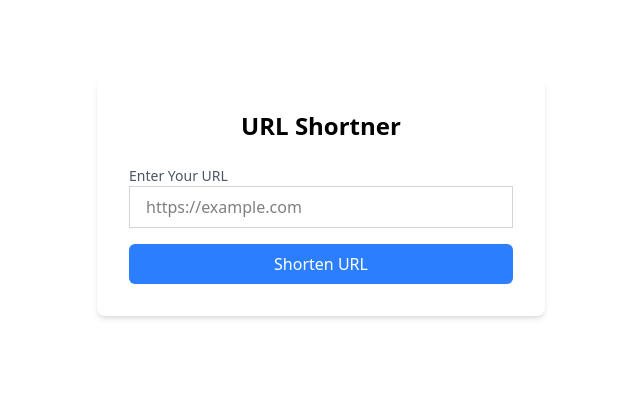
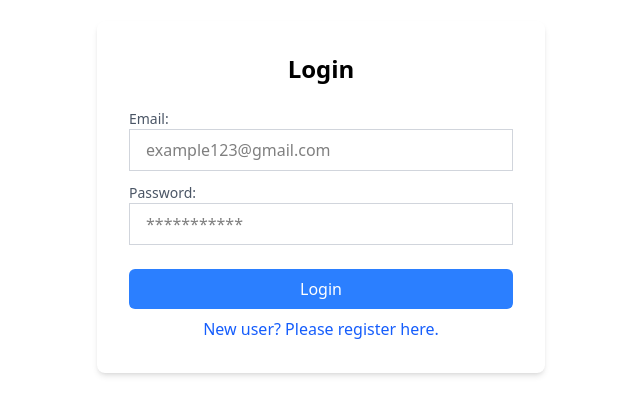
Before and after one commit to subhash1107/shortUrlF, a React (Vite) app: page / in a window 1280 px wide. Shown: the part 203-618 px from the top of the page, without its empty margins (319-959 px from the left). Built offline with nearby package versions, Linux system fonts and the light colour scheme.

Commit message:
created login form,signup form and corresponding pages

```diff
--- a/src/App.jsx
+++ b/src/App.jsx
@@ -1,9 +1,13 @@
 import React from 'react'
 import HomePage from './pages/HomePage'
+import SignUpLoginPage from './pages/SignUpLoginPage'
 
 const App = () => {
   return (
-    <div className=''><HomePage/></div>
+    <div className=''>
+      {/* <HomePage/> */}
+      <SignUpLoginPage/>
+    </div>
   )
 }
 
--- a/src/api/axiosInstance.js
+++ b/src/api/axiosInstance.js
@@ -2,6 +2,8 @@ import axios from "axios";
 
 const axiosInstance = axios.create({
   baseURL: "http://localhost:5000",
+  timeout:1000*10,
+  withCredentials:true
 });
 
 axiosInstance.interceptors.response.use(
--- /dev/null
+++ b/src/api/user.api.js
@@ -0,0 +1,26 @@
+import axiosInstance from "./axiosInstance";
+
+export const loginUser = async (email, password) => {
+  try {
+    const { data } = await axiosInstance.post("/auth/login", { email, password });
+    return data;
+  } catch (error) {
+    console.log(error.message);
+  }
+};
+export const registerUser = async (fullName,email, password) => {
+  try {
+    const { data } = await axiosInstance.post("/auth/signUp", { fullName,email, password });
+    return data;
+  } catch (error) {
+    console.log(error.message);
+  }
+};
+export const logutUser = async () => {
+  try {
+    const { data } = await axiosInstance.get("/auth/logout");
+    return data;
+  } catch (error) {
+    console.log(error.message);
+  }
+};
--- /dev/null
+++ b/src/components/LoginForm.jsx
@@ -0,0 +1,72 @@
+import { useState } from "react";
+import { loginUser } from "../api/user.api";
+
+const LoginForm = () => {
+  const [email, setEmail] = useState(null);
+  const [password, setPassword] = useState(null);
+  const [user,setUser] = useState(null)
+  const [error, setError] = useState(null);
+  const [loading, setLoading] = useState(false);
+
+  const submitHandler = async (e) => {
+    setLoading(true);
+    e.preventDefault();
+    try {
+      const data = await loginUser(email,password)
+      setUser(data);
+      console.log(user)
+      setEmail("");
+      setPassword('')
+    } catch (error) {
+      setError(error.message);
+    } finally {
+      setLoading(false);
+    }
+  };
+
+  return (
+    <form className="space-y-6" onSubmit={(e) => submitHandler(e)}>
+      <div className="">
+        <label
+          className="block font-medium text-sm text-gray-600"
+          htmlFor="email"
+        >
+          Email:
+        </label>
+        <input
+          type="email"
+          required
+          id="email"
+          placeholder="example123@gmail.com"
+          className="w-full px-4 py-2 border border-gray-300 mb-3"
+          value={email}
+          onChange={(e) => setEmail(e.target.value)}
+        />
+        <label
+          className="block font-medium text-sm text-gray-600"
+          htmlFor="loginpassword"
+        >
+          Password:
+        </label>
+        <input
+          type="password"
+          required
+          id="loginpassword"
+          placeholder="***********"
+          className="w-full px-4 py-2 border border-gray-300"
+          value={password}
+          onChange={(e) => setPassword(e.target.value)}
+        />
+      </div>
+      <button
+        type="submit"
+        className="bg-blue-500 text-white w-full rounded-md py-2 px-4 hover:cursor-pointer"
+      >
+        {loading ? "Signing in..." : "Login"}
+      </button>
+      {error && <p className="text-red-600">{error}</p>}
+    </form>
+  );
+};
+
+export default LoginForm;
--- /dev/null
+++ b/src/components/SignupForm.jsx
@@ -0,0 +1,105 @@
+import { useState } from "react";
+import { registerUser } from "../api/user.api";
+
+const SignupForm = () => {
+  const [formData, setFormData] = useState({
+    fullName: "",
+    email: "",
+    password: "",
+  });
+
+  const [user, setUser] = useState(null);
+  const [error, setError] = useState(null);
+  const [loading, setLoading] = useState(false);
+
+  const handleChange = (e) => {
+    const { name, value } = e.target;
+    setFormData((prev) => ({
+      ...prev,
+      [name]: value,
+    }));
+  };
+
+  const submitHandler = async (e) => {
+    e.preventDefault();
+    setLoading(true);
+    setError(null);
+
+    try {
+      const data = await registerUser(
+        formData.fullName,
+        formData.email,
+        formData.password
+      );
+      setUser(data);
+      setFormData({ fullName: "", email: "", password: "" });
+    } catch (error) {
+      setError(error.message || "Something went wrong");
+    } finally {
+      setLoading(false);
+    }
+  };
+
+  return (
+    <form className="space-y-6" onSubmit={submitHandler}>
+      <div>
+        <label className="block font-medium text-sm text-gray-600" htmlFor="fullName">
+          Full Name:
+        </label>
+        <input
+          type="text"
+          required
+          id="fullName"
+          name="fullName"
+          className="w-full px-4 py-2 border border-gray-300 mb-3"
+          value={formData.fullName}
+          onChange={handleChange}
+        />
+
+        <label className="block font-medium text-sm text-gray-600" htmlFor="email">
+          Email:
+        </label>
+        <input
+          type="email"
+          required
+          id="email"
+          name="email"
+          placeholder="example123@gmail.com"
+          className="w-full px-4 py-2 border border-gray-300 mb-3"
+          value={formData.email}
+          onChange={handleChange}
+        />
+
+        <label className="block font-medium text-sm text-gray-600" htmlFor="password">
+          Password:
+        </label>
+        <input
+          type="password"
+          required
+          id="password"
+          name="password"
+          placeholder="***********"
+          className="w-full px-4 py-2 border border-gray-300"
+          value={formData.password}
+          onChange={handleChange}
+        />
+      </div>
+
+      <button
+        type="submit"
+        className="bg-blue-500 text-white w-full rounded-md py-2 px-4 hover:cursor-pointer"
+      >
+        {loading ? "Creating account..." : "Register"}
+      </button>
+
+      {error && <p className="text-red-600">{error}</p>}
+      {user && (
+        <p className="text-green-600">
+          Welcome, {user.fullName || "User"}! Your account was created.
+        </p>
+      )}
+    </form>
+  );
+};
+
+export default SignupForm;
--- /dev/null
+++ b/src/pages/SignUpLoginPage.jsx
@@ -0,0 +1,27 @@
+import { useState } from "react";
+import LoginForm from "../components/LoginForm";
+import SignupForm from "../components/SignupForm";
+
+const SignUpLoginPage = () => {
+  const [toggle, setToggle] = useState(true);
+  return (
+    <div className="min-h-screen justify-center items-center flex flex-col">
+      <div className="bg-white p-8 rounded-lg shadow-md w-full max-w-md">
+        <h1 className="mb-6 text-center font-bold text-2xl">
+          {toggle ? "Login" : "Signup"}
+        </h1>
+        {toggle ? <LoginForm /> : <SignupForm />}
+        <p
+          className="text-center text-blue-600 cursor-pointer mt-2"
+          onClick={() => setToggle(!toggle)}
+        >
+          {toggle
+            ? "New user? Please register here."
+            : "Existing user? Please login."}
+        </p>
+      </div>
+    </div>
+  );
+};
+
+export default SignUpLoginPage;
```
